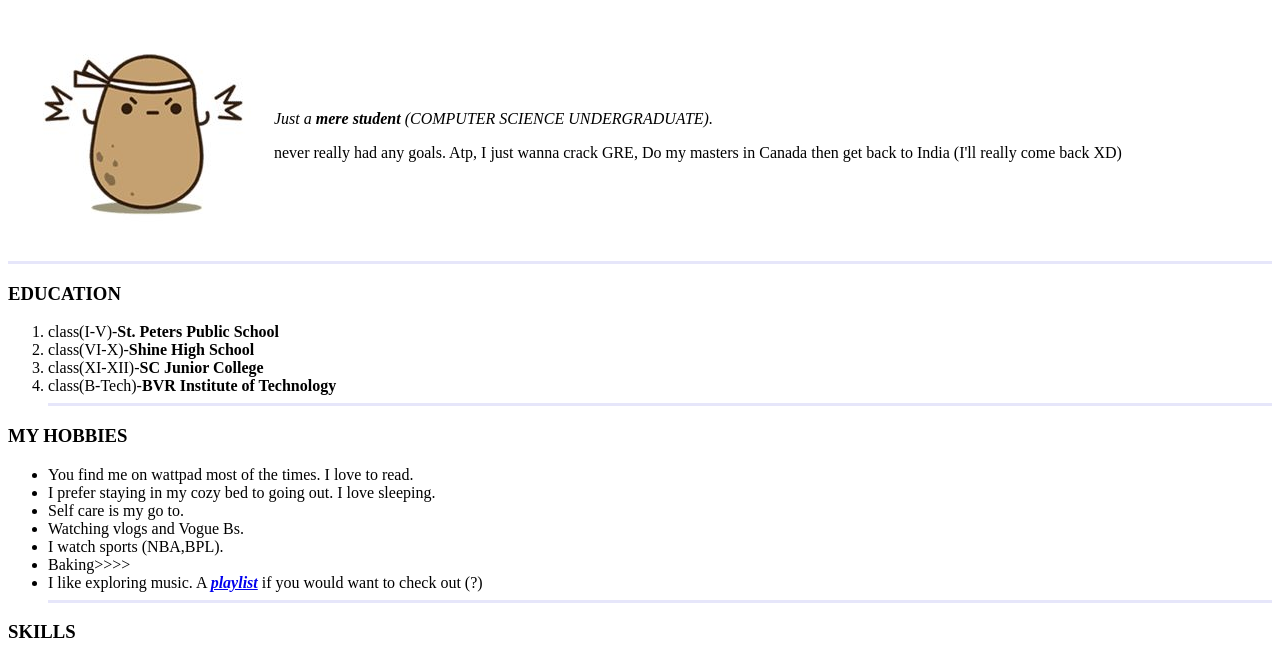
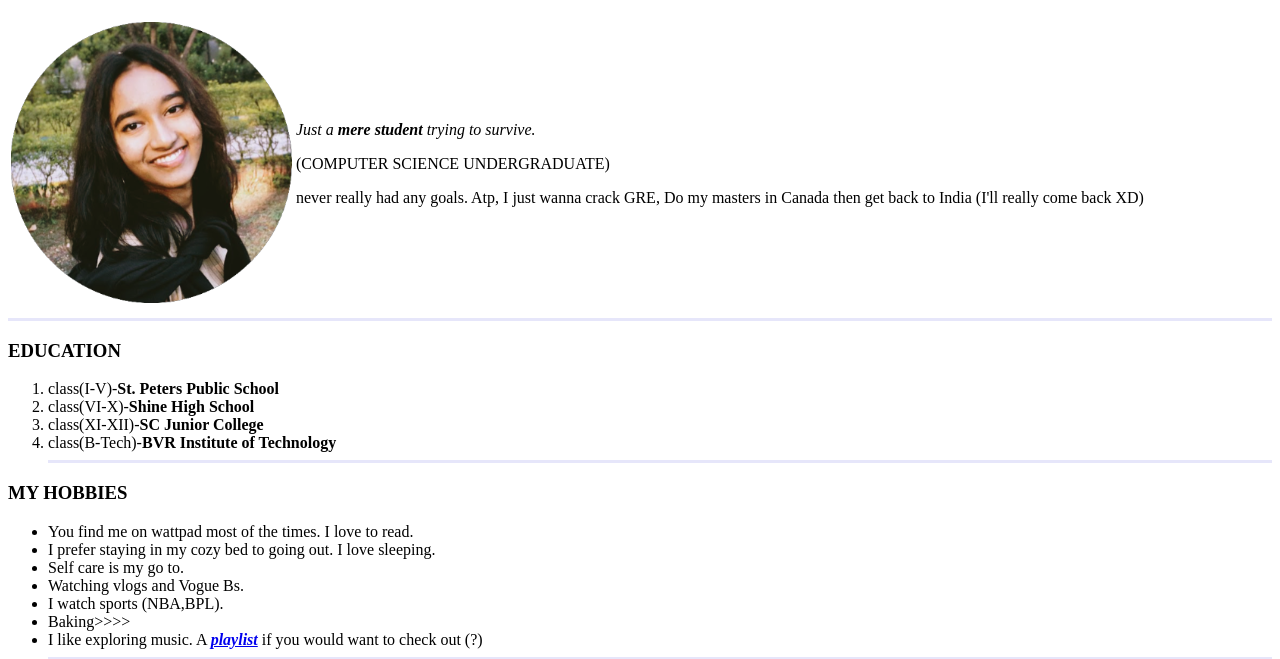
Before and after one commit to miri055/CV, a plain HTML site: page index.html in a window 1280 px wide. Shown: the part 61-720 px from the top of the page. Drawn offline with Linux system fonts and the light colour scheme.

Commit message:
Add files via upload

```diff
--- a/index.html
+++ b/index.html
@@ -9,9 +9,10 @@
  <h1>Ananya Modem</h1>
  <table>
     <tr>
-        <td><img src="potato.jpg" alt="Ananya's pfp"></td>
+        <td><img src="fotor_2023-5-11_13_17_20.png" alt="Ananya's pfp"></td>
 
- <td><p><em> Just a <strong> mere student </strong> (COMPUTER SCIENCE UNDERGRADUATE).</em>
+ <td><p><em> Just a <strong> mere student </strong> trying to survive.</em>
+    <p>(COMPUTER SCIENCE UNDERGRADUATE) </p>
    <p> never really had any goals. Atp, I just wanna crack GRE, Do my masters in Canada then get back to India (I'll really come back XD) </P>
    </tr> </table>
    <hr size="3" color="lavender" >
```
Also changed, not shown: fotor_2023-5-11_13_17_20.png (added).
